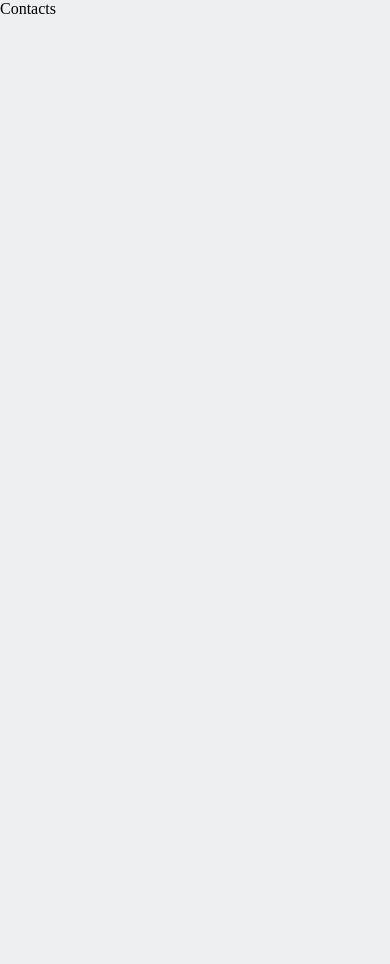
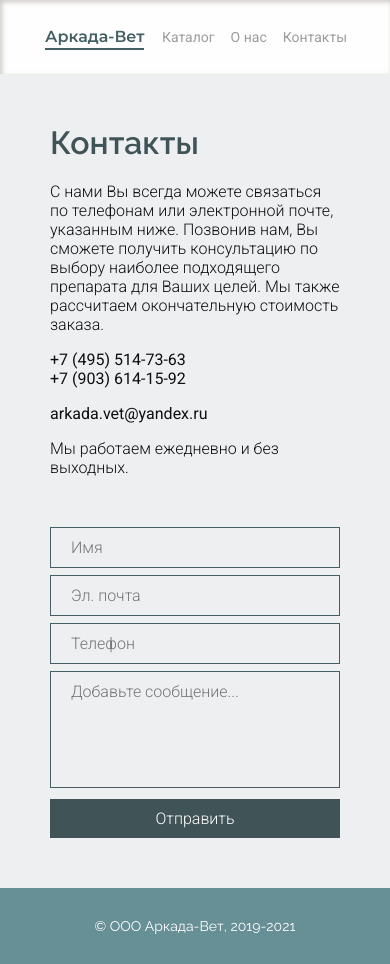
Before and after one commit to vigoroous/arkadavet-front, a Next.js app: page /contacts in a window 390 px wide. Before the commit the page ends 844 px from the top, so only its background shows below. Built offline with nearby package versions, Linux system fonts and the light colour scheme.

Commit message:
Added: contacts, products fetching in dev

```diff
--- a/src/pages/_app.tsx
+++ b/src/pages/_app.tsx
@@ -1,5 +1,4 @@
 import '@styles/globals.css'
-import '@styles/common.css'
 
 import type { ReactElement, ReactNode } from 'react'
 import type { NextPage } from 'next'
--- a/src/pages/about.tsx
+++ b/src/pages/about.tsx
@@ -5,7 +5,6 @@ import Layout from '@components/layout'
 import styles from "@styles/about.module.css"
 
 const About: NextPageWithLayout = (props) => {
-    const test = 'Hello World'
     return (
         <main className={"content " + styles['content_about']}>
             <div className={styles.cover}></div>
--- a/src/pages/contacts.tsx
+++ b/src/pages/contacts.tsx
@@ -1,11 +1,48 @@
-import type { NextPage } from 'next'
+import React from 'react'
+import { NextPageWithLayout } from './_app'
+import Layout from '@components/layout'
+import styles from "@styles/contacts.module.css"
 
-const Contacts: NextPage = () => {
+const Contacts: NextPageWithLayout = (props) => {
     return (
-        <div>
-            Contacts
-        </div>
+        <main className={"content " + styles['content_contacts']}>
+            <h1 className={styles.title}>Контакты</h1>
+            <div className={styles.wrap}>
+                <div className={styles.article}>
+                    <p className={styles.text}>
+                        С нами Вы всегда можете связаться по телефонам или электронной почте,
+                        указанным ниже. Позвонив нам, Вы сможете получить консультацию по выбору наиболее подходящего
+                        препарата для Ваших целей. Мы также рассчитаем окончательную стоимость заказа.
+                    </p>
+                    <p className={styles.phone}>
+                        +7&nbsp;(495)&nbsp;514-73-63
+                        <br />
+                        +7&nbsp;(903)&nbsp;614-15-92
+                    </p>
+                    <p className={styles.email}>arkada.vet@yandex.ru</p>
+                    <p className={styles.text}>Мы работаем ежедневно и без выходных.</p>
+                </div>
+                <form className={styles['form']}>
+                    <input type="text" name="name" className={styles.form__input} placeholder="Имя" />
+                    <input type="text" name="email" className={styles.form__input} placeholder="Эл. почта" />
+                    <input type="text" name="phone" className={styles.form__input} placeholder="Телефон" />
+                    <textarea cols={40} rows={5} name="order" className={styles.form__textarea}
+                        placeholder="Добавьте сообщение..."></textarea>
+                    <button type="submit" className={styles.form__button}>Отправить</button>
+                </form>
+            </div>
+        </main>
     )
 }
 
+
 export default Contacts
+
+
+Contacts.getLayout = function getLayout(page) {
+    return (
+        <Layout>
+            {page}
+        </Layout>
+    )
+}
--- a/src/styles/common.css
+++ /dev/null
@@ -1,33 +0,0 @@
-body {
-    margin: 0;
-    background-color: #EDEFF0;
-}
-
-.content {
-    margin: 98px auto 0px;
-    max-width: 1200px;
-    padding-bottom: 100px;
-    min-height: calc(100vh - 98px - 139px);
-    box-sizing: border-box;
-    /* background-color: #FFFFFF; */
-}
-
-@media (max-width: 1200px) {
-    .content {
-        max-width: 980px;
-    }
-}
-
-@media (max-width: 980px) {
-    .content {
-        max-width: 640px;
-    }
-}
-
-@media (max-width: 640px) {
-    .content {
-        margin-top: 74px;
-        padding-bottom: 50px;
-        min-height: calc(100vh - 74px - 76px);
-    }
-}
--- a/src/styles/contacts.module.css
+++ b/src/styles/contacts.module.css
@@ -2,30 +2,30 @@
     padding: 50px 50px 100px 50px;
 }
 
-.contacts__wrap {
+.wrap {
     display: flex;
 }
 
-.contacts__title {
+.title {
     font-family: 'Raleway';
     font-weight: 600;
     font-size: 40px;
     color: #405357;
 }
 
-.contacts__article {
+.article {
     width: 43%;
     margin-right: 40px;
 }
 
-.contacts__phone, .contacts__email {
+.phone, .email {
     font-family: 'Roboto';
     font-weight: 400;
     font-size: 20px;
     color: #0F0F0F;
 }
 
-.contacts__text {
+.text {
     font-family: 'Roboto';
     font-weight: 300;
     font-size: 20px;
@@ -33,28 +33,74 @@
     margin: 0;
 }
 
-.form_contacts {
+.form {
     width: 50%;
     margin-right: 7%;
 }
 
+/*********** FORM ***********/
+
+.form__input, .form__textarea {
+    box-sizing: border-box;
+    border-radius: 0;
+    padding: 10px 20px;
+    font-family: 'Roboto';
+    font-size: 20px;
+    font-weight: 300;
+    background-color: #edeff0;
+    -webkit-appearance: none;
+    -moz-appearance: none;
+    border: 1px solid rgba(68, 95, 100, 1);
+    color: #445F64;
+    margin: 0 0 7px;
+    width: 100%;
+    outline: 0;
+}
+
+.form__textarea {
+    resize: none;
+}
+
+.form__button {
+    background-color: #405357;
+    color: #fff;
+    border: 0;
+    padding: 10px 20px;
+    font-family: 'Roboto';
+    font-size: 20px;
+    font-weight: 300;
+    width: 40%;
+    min-width: 200px;
+    cursor: pointer;
+}
+
+.form__button:hover {
+    background-color: rgba(128, 166, 173, 1);
+}
+
+.form__button:active {
+    margin-top: 2px;
+}
+
+/*********** Resolution ***********/
+
 @media (max-width: 980px) {
-    .contacts__wrap {
+    .wrap {
         flex-direction: column;
     }
-    .contacts__title {
+    .title {
         margin-top: 0;
     }
-    .contacts__article {
+    .article {
         width: 100%;
         margin-right: 0;
         margin-bottom: 50px;
     }
-    .form_contacts {
+    .form {
         width: 100%;
         margin-right: 0;
     }
-    .form_contacts .form__button {
+    .form__button {
         width: 100%;
     }
 }
@@ -63,19 +109,19 @@
     .content_contacts {
         padding: 50px;
     }
-    .contacts__title {
+    .title {
         font-size: 32px;
     }
-    .contacts__text {
+    .text {
         font-size: 16px;
     }
-    .contacts__phone, .contacts__email {
+    .phone, .email {
         font-size: 16px;
     }
-    .form_contacts .form__input, .form_contacts .form__textarea {
+    .form__input, .form__textarea {
         font-size: 16px;
     }
-    .form_contacts .form__button {
+    .form__button {
         font-size: 16px;
     }
 }
--- a/src/styles/globals.css
+++ b/src/styles/globals.css
@@ -1,14 +1,44 @@
-html,
+* {
+    box-sizing: border-box;
+}
+
+html, body {
+    padding: 0;
+    margin: 0;
+}
+
 body {
-  padding: 0;
-  margin: 0;
+    background-color: #EDEFF0;
 }
 
 a {
-  color: inherit;
-  text-decoration: none;
+    color: inherit;
+    text-decoration: none;
 }
 
-* {
-  box-sizing: border-box;
+.content {
+    margin: 98px auto 0px;
+    max-width: 1200px;
+    padding-bottom: 100px;
+    min-height: calc(100vh - 98px - 139px);
 }
+
+@media (max-width: 1200px) {
+    .content {
+        max-width: 980px;
+    }
+}
+
+@media (max-width: 980px) {
+    .content {
+        max-width: 640px;
+    }
+}
+
+@media (max-width: 640px) {
+    .content {
+        margin-top: 74px;
+        padding-bottom: 50px;
+        min-height: calc(100vh - 74px - 76px);
+    }
+}
```
Also changed, not shown: src/pages/index.tsx (+91 -9 lines), src/styles/products.module.css (renamed from src/styles/product.module.css).
